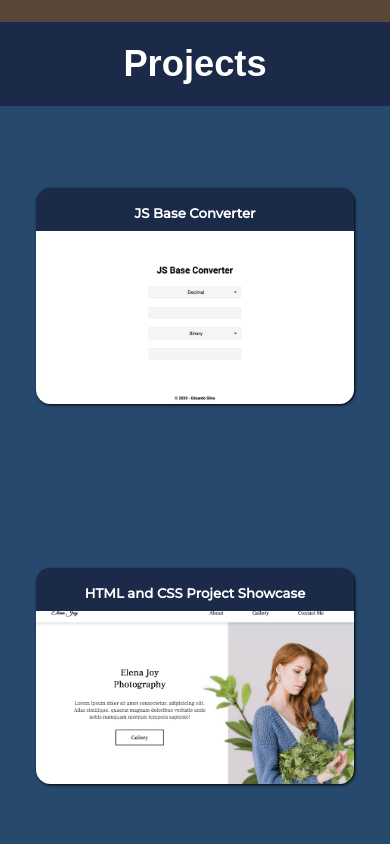
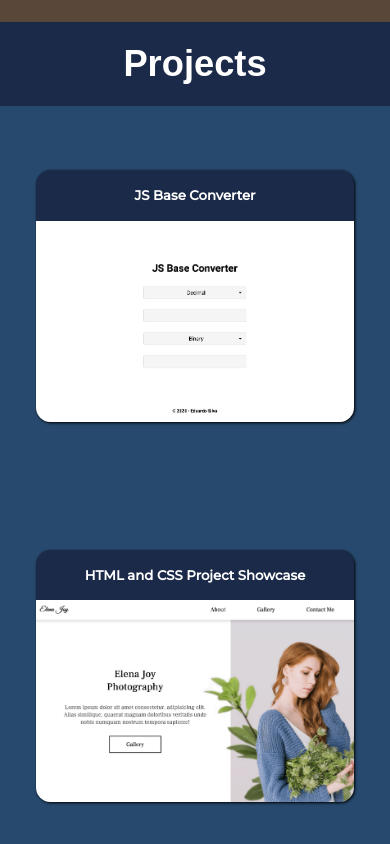
Before and after one commit to eduardocsilva/eduardocsilva.github.io, a plain HTML site: page index.html in a window 390 px wide. Shown: the part 1666-2510 px from the top of the page. Drawn offline with Linux system fonts and the light colour scheme; a web font is replaced by a local one.

Commit message:
Small updates to the CSS, particularly the media queries and the project 'cards'

```diff
--- a/index.html
+++ b/index.html
@@ -55,7 +55,8 @@
                         </a>
                     </li>
                     <li>
-                        <a href="https://open.spotify.com/user/11130701115?si=WzCBraw6TlKX59Jxvr00oQ" target="_blank" rel="noopener noreferrer">
+                        <a href="https://open.spotify.com/user/11130701115?si=WzCBraw6TlKX59Jxvr00oQ" target="_blank"
+                            rel="noopener noreferrer">
                             <img src="./icons/spotify.svg" alt="Spotify Link" title="Spotify">
                         </a>
                     </li>
@@ -108,16 +109,26 @@
             </div>
 
             <div class="projects-content">
-                <div class="project">
-                    <a href="https://eduardocsilva.github.io/js_base_converter/" target="_blank" rel="noopener noreferrer">
-                        <h4>JS Base Converter</h4>
-                        <img src="./img/websites/JS_Base_Converter.png" alt="JS Base Converter">
+                <div class="project-card">
+                    <a href="https://eduardocsilva.github.io/js-base-converter/" target="_blank"
+                        rel="noopener noreferrer">
+                        <div class="card-title">
+                            <h4>JS Base Converter</h4>
+                        </div>
+                        <div class="card-content">
+                            <img src="./img/websites/JS_Base_Converter.png" alt="JS Base Converter">
+                        </div>
                     </a>
                 </div>
-                <div class="project">
-                    <a href="https://eduardocsilva.github.io/HTML_CSS_Course_Projects/" target="_blank" rel="noopener noreferrer">
-                        <h4>HTML and CSS Project Showcase</h4>
-                        <img src="./img/websites/HTML_CSS_Showcase.png" alt="HTML and CSS Course Project Showcase">
+                <div class="project-card">
+                    <a href="https://eduardocsilva.github.io/HTML-CSS-Course-Projects/" target="_blank"
+                        rel="noopener noreferrer">
+                        <div class="card-title">
+                            <h4>HTML and CSS Project Showcase</h4>
+                        </div>
+                        <div class="card-content">
+                            <img src="./img/websites/HTML_CSS_Showcase.png" alt="HTML and CSS Course Project Showcase">
+                        </div>
                     </a>
                 </div>
             </div>
--- a/styles/_mobile.scss
+++ b/styles/_mobile.scss
@@ -152,9 +152,21 @@
 }
 
 @media screen and (max-height: 700px) {
+    #about {
+        @include flex(center, center, row);
+        min-height: initial;
+        flex-wrap: wrap;
+        background: $color-1;
+    }
+
     .about-content {
         img {
             display: none;
         }
     }
+
+    .about-text {
+        margin: 2rem auto;
+        width: 90vw;
+    }
 }
--- a/styles/_projects.scss
+++ b/styles/_projects.scss
@@ -32,19 +32,29 @@
     overflow-y: scroll;
 }
 
-.project {
+.project-card {
     margin: 5rem;
     height: 35rem;
     max-width: 50rem;
     flex: 1 1 50rem;
-    @include flex(flex-start, center, column);
     background: #1b2a49;
     border-radius: 2rem;
     overflow: hidden;
     position: relative;
     cursor: pointer;
-    transition: all 0.1s ease-in-out;
+    transition: all 0.05s ease-in-out;
     box-shadow: 1px 1px 3px black;
+
+    &:hover,
+    &:focus {
+        transform: scale(1.05);
+        box-shadow: 1px 1px 5px black;
+    }
+}
+
+.card-title {
+    @include flex(center, center, column);
+    height: 20%;
 
     a {
         @include flex(flex-start, center, column);
@@ -53,6 +63,12 @@
             text-align: center;
             margin: 2.3rem 0.5rem;
         }
+    }
+}
+
+.card-content {
+    @include flex(center, center, column);
+    height: 80%;
 
     img {
         width: 100%;
@@ -62,9 +78,3 @@
         top: 20%;
     }
 }
-
-    &:hover, &:focus {
-        transform: scale(1.1);
-        box-shadow: 1px 1px 5px black;
-    }
-}
```
Also changed, not shown: styles/style.css, 1 other file. Lines whose indentation alone changed are shown as unchanged.
